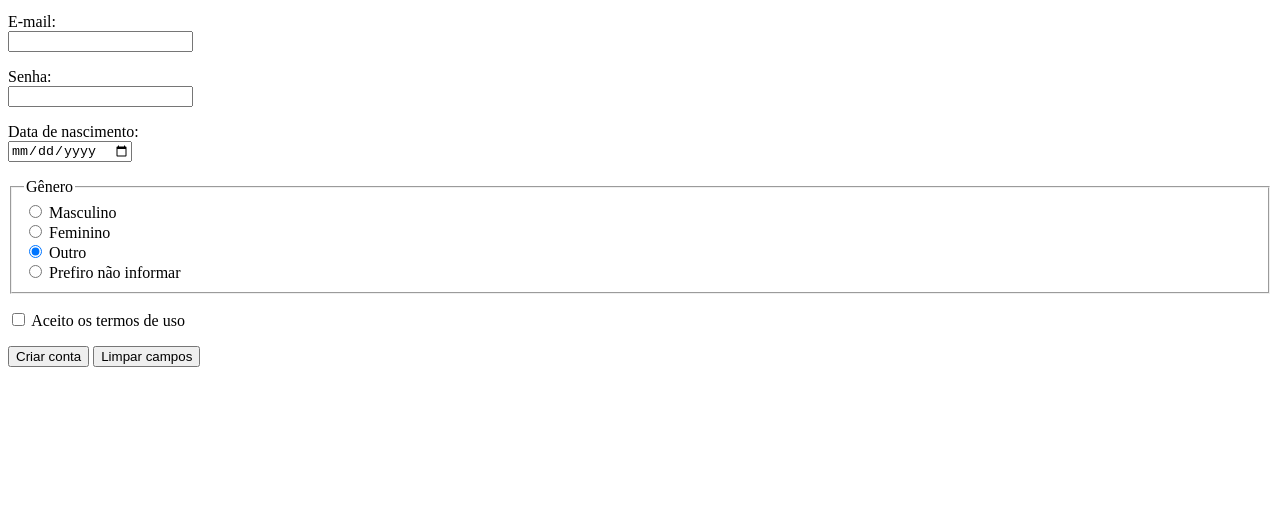
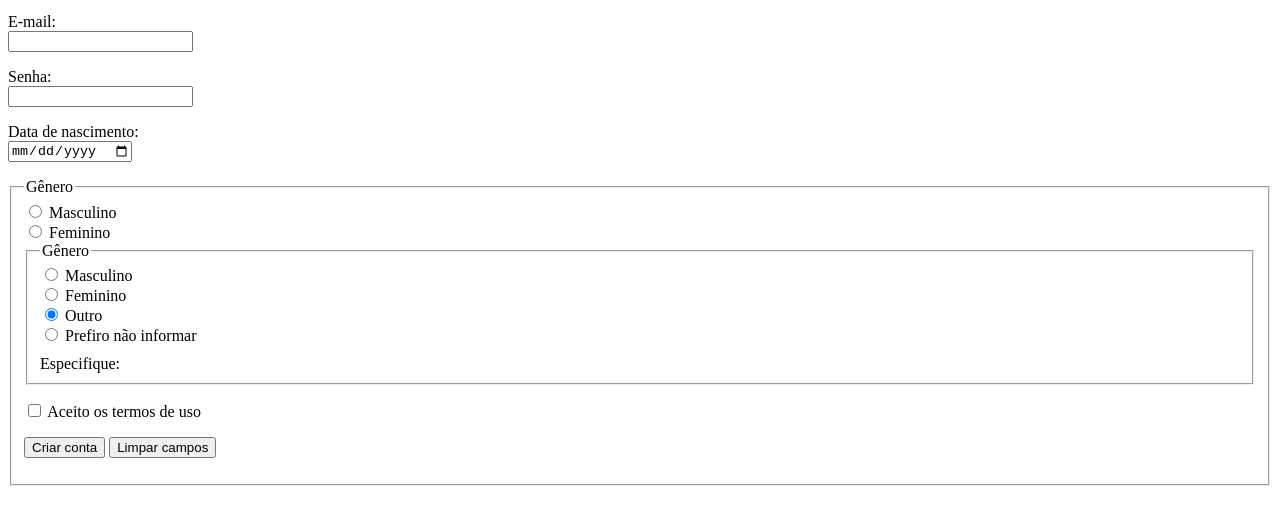
Before and after one commit to P3pp-0/atividade-5, a plain HTML site: page cap05/at02.html in a window 1280 px wide. Both pictures are taken after a click on the radio button "Outro". Shown: the part 122-646 px from the top of the page. Drawn offline with Linux system fonts and the light colour scheme.

Commit message:
Update at02.html

```diff
--- a/cap05/at02.html
+++ b/cap05/at02.html
@@ -71,11 +71,44 @@
       >
       <label for="feminino">Feminino</label><br>
 
+     <script>
+    function mostrarCampoOutro() {
+      const outroRadio = document.getElementById("outro");
+      const campoOutro = document.getElementById("campo-outro");
+
+      if (outroRadio.checked) {
+        campoOutro.style.display = "block";
+      } else {
+        campoOutro.style.display = "none";
+      }
+    }
+  </script>
+
+  <fieldset>
+    <legend>Gênero</legend>
+
+    <input
+      type="radio"
+      id="masculino"
+      name="genero"
+      value="masculino"
+    >
+    <label for="masculino">Masculino</label><br>
+
+    <input
+      type="radio"
+      id="feminino"
+      name="genero"
+      value="feminino"
+    >
+    <label for="feminino">Feminino</label><br>
+
     <input
       type="radio"
       id="outro"
       name="genero"
       value="outro"
+      onclick="mostrarCampoOutro()"
     >
     <label for="outro">Outro</label><br>
 
@@ -88,6 +121,11 @@
     <label for="prefiro_nao_informar">
       Prefiro não informar
     </label>
+
+    <div id="campo-outro" style="display: none; margin-top: 10px;">
+      <label for="genero_outro">
+        Especifique:
+      </label><br>
     </fieldset>
 
     <p>
```
Lines whose indentation alone changed are shown as unchanged.
